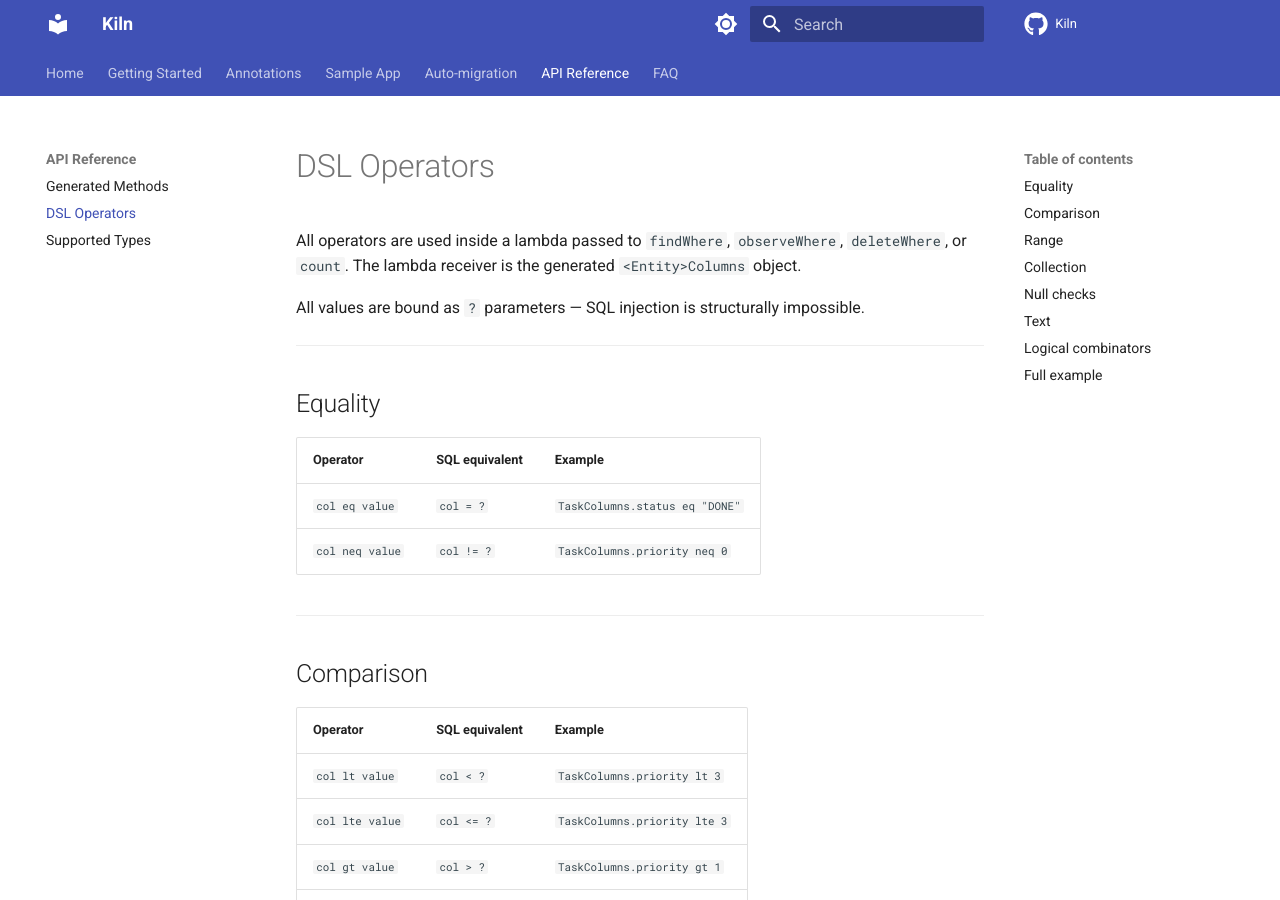
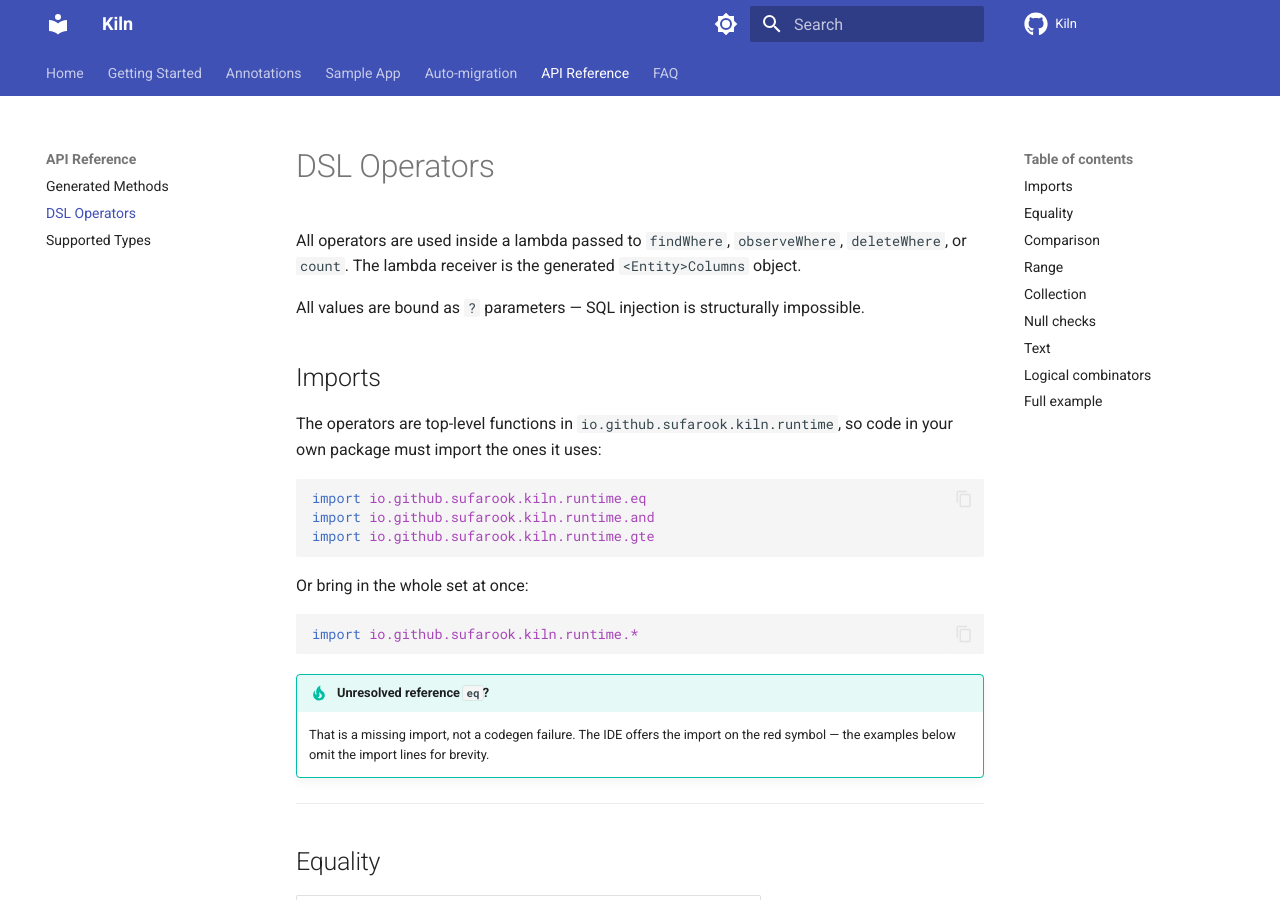
Before and after one commit to sufarook/Kiln, an MkDocs documentation site: the page built from docs/src/reference/dsl-operators.md, in a window 1280 px wide and 900 px high. Built offline with MkDocs 1.6.1 and Material for MkDocs 9.7.7, drawn with Linux system fonts in a browser that asks for light colours; comment, search, counter and statistics services are not loaded.

Commit message:
docs: explain that DSL operators need an explicit import
Every findWhere/observeWhere example in the docs shows
Columns.x eq y with no import line. eq, and, gte, etc. are top-level
functions in io.github.sufarook.kiln.runtime, so copying any example
verbatim into a consumer's own package fails with
"Unresolved reference 'eq'" — confirmed by hitting it while writing the
consumer smoke test fixture. Add an Imports section spelling out what
to import and calling out that the error is a missing import, not a
codegen failure.

````diff
--- a/docs/src/reference/dsl-operators.md
+++ b/docs/src/reference/dsl-operators.md
@@ -3,6 +3,25 @@
 All operators are used inside a lambda passed to `findWhere`, `observeWhere`, `deleteWhere`, or `count`. The lambda receiver is the generated `<Entity>Columns` object.
 
 All values are bound as `?` parameters — SQL injection is structurally impossible.
+
+## Imports
+
+The operators are top-level functions in `io.github.sufarook.kiln.runtime`, so code in your own package must import the ones it uses:
+
+```kotlin
+import io.github.sufarook.kiln.runtime.eq
+import io.github.sufarook.kiln.runtime.and
+import io.github.sufarook.kiln.runtime.gte
+```
+
+Or bring in the whole set at once:
+
+```kotlin
+import io.github.sufarook.kiln.runtime.*
+```
+
+!!! tip "Unresolved reference `eq`?"
+    That is a missing import, not a codegen failure. The IDE offers the import on the red symbol — the examples below omit the import lines for brevity.
 
 ---
 
````
